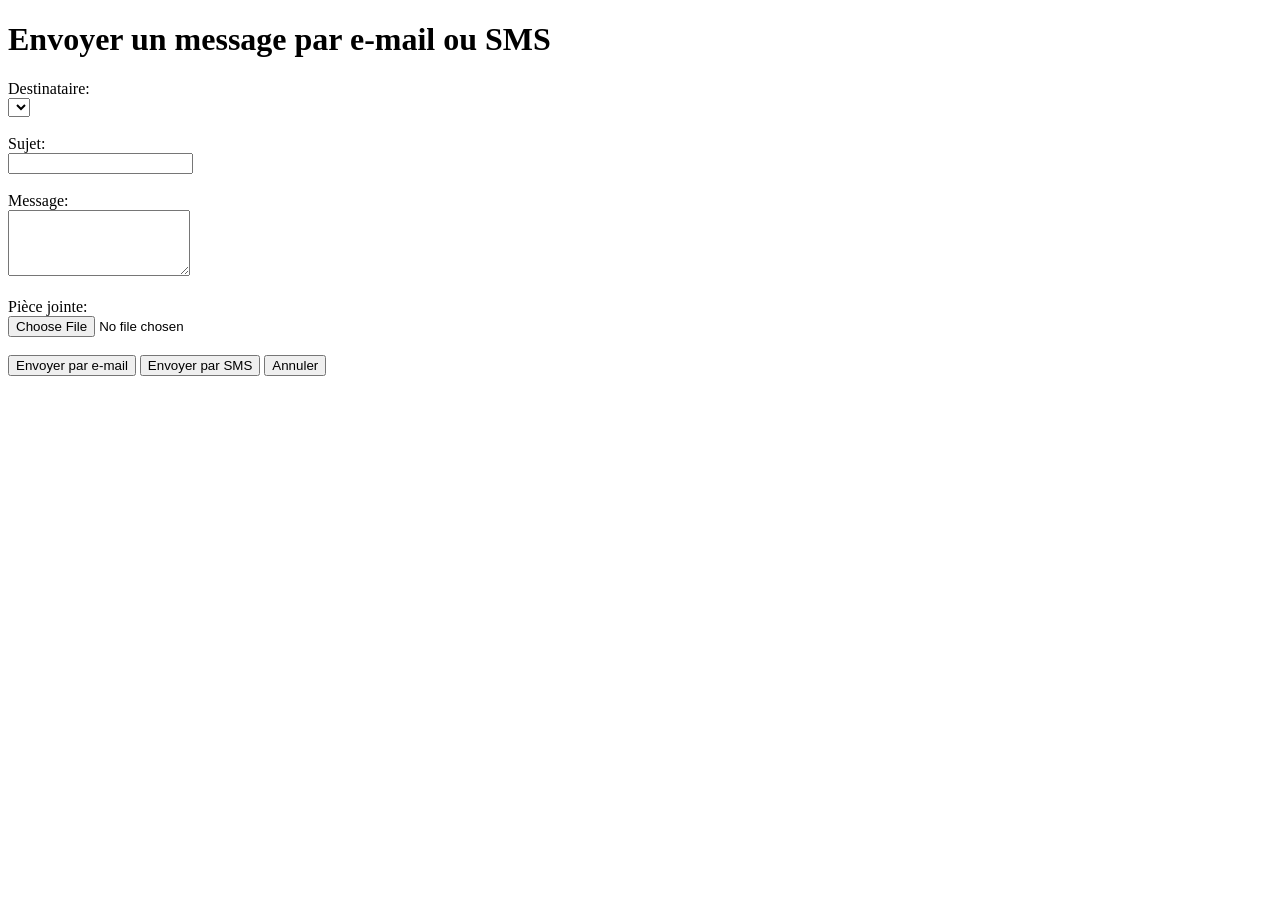
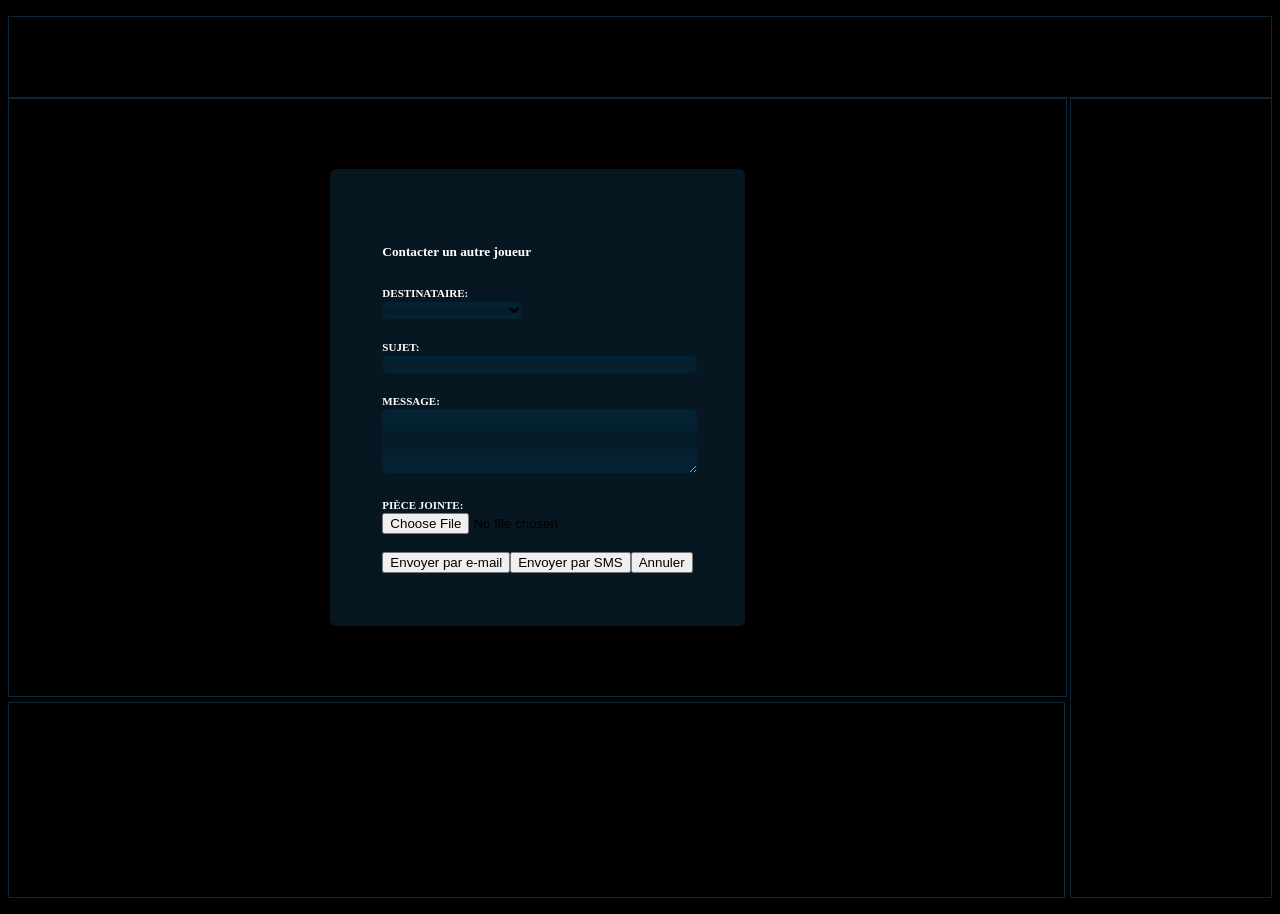
Before and after one commit to jeromev81600/UseandNotify, a Flask app: page / in a window 1280 px wide. Before the commit the page ends 376 px from the top, so only its background shows below. Run offline with Flask 3, Linux system fonts and the light colour scheme; lists and menus that the app fills with data are empty; parts of the project's set-up code (start-up, migrations or seed data) failed here and were passed over.

Commit message:
CSS main page

```diff
--- /dev/null
+++ b/static/style.css
@@ -0,0 +1,105 @@
+:root{
+--backgroundArticle:rgba(13,46,66,.5);
+--backgroundInput: linear-gradient(180deg, rgba(0,47,72,0.5) 11%, rgba(0,47,72,0.15868354177608546) 49%, rgba(0,47,72,0.5) 86%);
+--textInputColor:#00d2ff;
+--border:1px solid #0a2839;
+}
+
+body {
+  min-height: 100vh;
+  margin: 2vh 1vh 2vh 1vh;
+  background: black;
+    display: flex;
+    flex-direction:column;
+}
+
+/* Titres et texte */
+h1 {
+  color: white;
+}
+p {
+  color: white;
+}
+
+/* Barre de navigation */
+nav {
+  min-height: 10dvh;
+  border:var(--border);
+}
+
+/* Section principale */
+.mainSection {
+  display: flex;
+  height:100dvh;
+  gap:5px;
+}
+
+/* Sous section contact */
+.contactSection{
+display:flex;
+flex-direction:column;
+width:100%;
+gap:5px;
+}
+
+/* Partie formulaire */
+.formArticle {
+  grid-column: 1;
+  grid-row: 1;
+  display: flex;
+  flex-direction: column;
+  justify-content: center;
+  align-items: center;
+  width: 100%;
+  height:calc(100%/1.3);
+  border:var(--border);
+}
+
+.formAside{
+ border-radius:6px;
+padding : 5%;
+background:var(--backgroundArticle);
+}
+
+label{font-size: 11px;
+  text-transform: uppercase;
+  color: #fff;
+  font-weight: 700;
+  }
+#to {
+  width: 45%;
+  background:var(--backgroundInput);
+    border: none;
+     border-radius:6px;
+}
+.subjectInput {
+  width: 100%;
+  background:var(--backgroundInput);
+    border: none;
+     border-radius:6px;
+}
+#body {
+  width: 100%;
+  background:var(--backgroundInput);
+    border: none;
+     border-radius:6px;
+}
+.divSubmitButtons {
+  display: flex;
+  background:var(--backgroundInput);
+}
+
+
+/* Partie plugins */
+.pluginsAside {
+  display: flex;
+border:var(--border);
+height:calc(100%/4);
+}
+
+/* Partie infos */
+.newsArticle {
+  display: flex;
+ border:var(--border);
+  min-width: 200px;
+}
--- a/templates/index.html
+++ b/templates/index.html
@@ -3,10 +3,16 @@
 <head>
     <meta charset="UTF-8">
     <meta name="viewport" content="width=device-width, initial-scale=1.0">
+     <link rel="stylesheet" type="text/css" href="static/style.css" />
     <title>Envoyer un message</title>
 </head>
 <body>
-    <h1>Envoyer un message par e-mail ou SMS</h1>
+<nav></nav>
+<section class="mainSection">
+    <section class="contactSection">
+<article class="formArticle">
+    <aside class="formAside">
+    <h1>Contacter un autre joueur</h1>
     <form method="post" enctype="multipart/form-data">
         <label for="to">Destinataire:</label><br>
         <select id="to" name="to" required>
@@ -15,14 +21,22 @@
             {% endfor %}
         </select><br><br>
         <label for="subject">Sujet:</label><br>
-        <input type="text" id="subject" name="subject" required><br><br>
+        <input class="subjectInput" type="text" id="subject" name="subject" required><br><br>
         <label for="body">Message:</label><br>
         <textarea id="body" name="body" rows="4" required></textarea><br><br>
         <label for="file">Pièce jointe:</label><br>
         <input type="file" id="file" name="file"><br><br>
-        <input type="submit" name="send_email" value="Envoyer par e-mail">
-        <input type="submit" name="send_sms" value="Envoyer par SMS">
-        <input type="submit" name="cancel" value="Annuler">
+        <div class="divSubmitButtons">
+            <input type="submit" name="send_email" value="Envoyer par e-mail">
+            <input type="submit" name="send_sms" value="Envoyer par SMS">
+            <input type="submit" name="cancel" value="Annuler">
+        </div>
     </form>
+        </aside>
+    </article>
+    <article class="pluginsAside" ></article>
+        </section>
+<article class="newsArticle"></article>
+</section>
 </body>
 </html>
```
